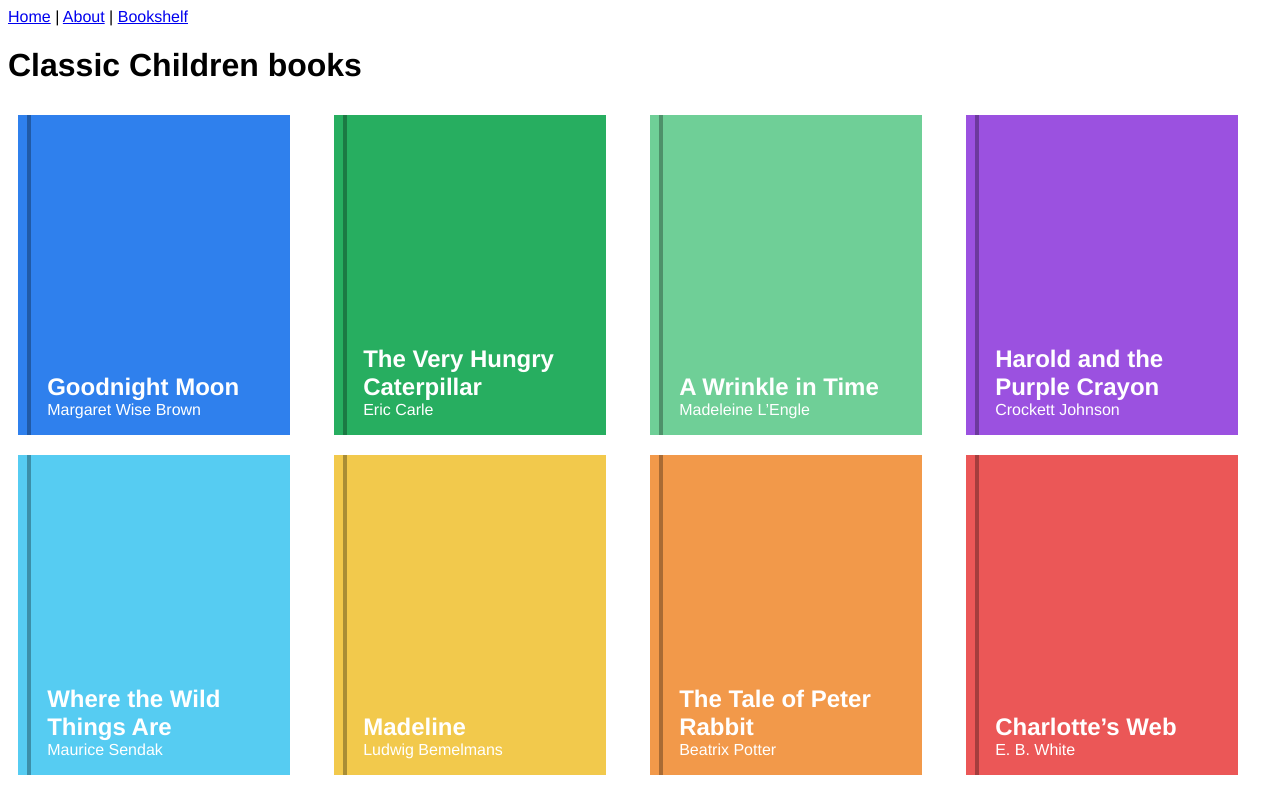
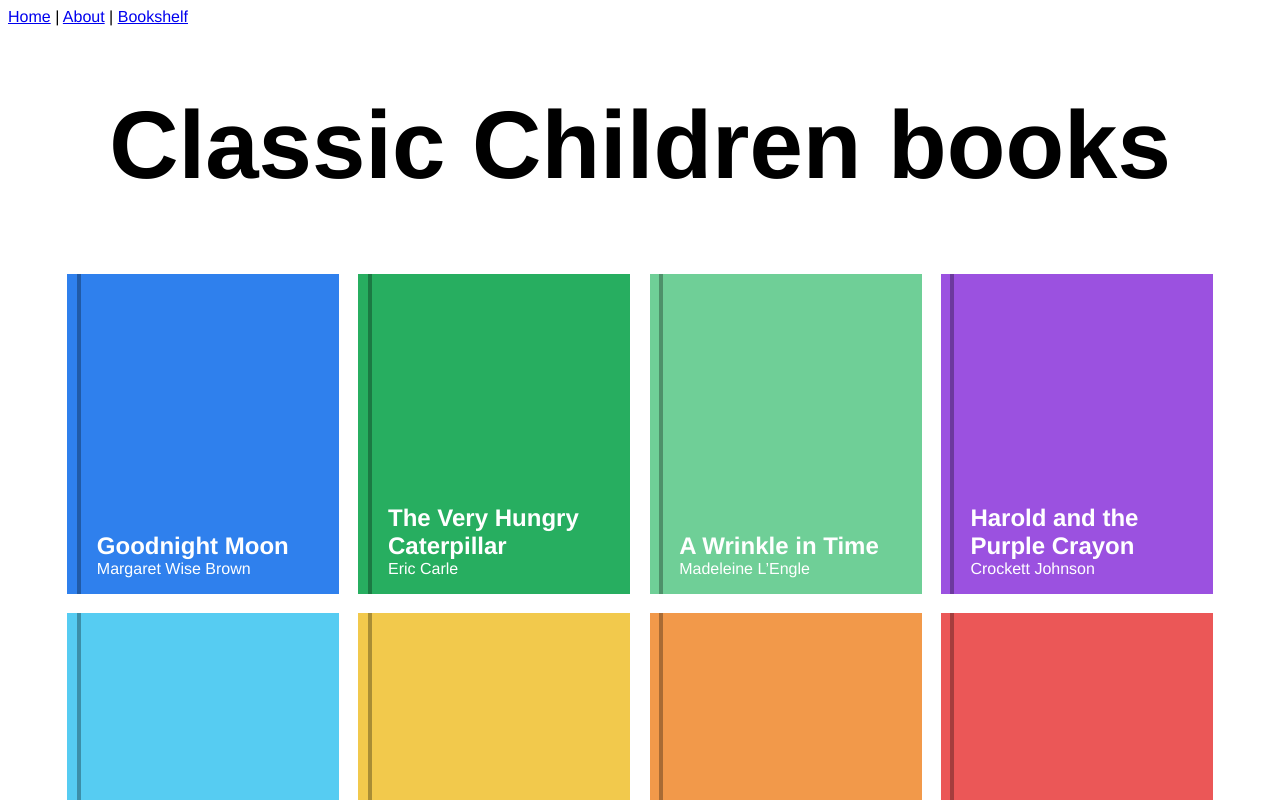
Before and after one commit to ChristopherRonnberg027/childrenlibrary, a Vue app: page /bookshelf in a window 1280 px wide. Shown: the top 800 px of the page. Built offline with nearby package versions, Linux system fonts and the light colour scheme.

Commit message:
Layout fixes

```diff
--- a/src/views/Bookshelf.vue
+++ b/src/views/Bookshelf.vue
@@ -21,7 +21,7 @@
 export default {
   data() {
     return {
-      bookList : this.$root.booksDB
+      bookList: this.$root.booksDB
     };
   },
   name: "BookShelf",
@@ -31,10 +31,19 @@
 };
 </script>
 <style scoped>
-.books-container{
+.wrapper {
+  display: flex;
+  justify-content: center;
+  align-items: center;
+  flex-direction: column;
+}
+
+h1{
+  font-size: 6em;
+  font-weight: 800;
+}
+.books-container {
   display: grid;
   grid-template-columns: 1fr 1fr 1fr 1fr;
 }
-
-
 </style>
```
Lines whose indentation alone changed are shown as unchanged.
